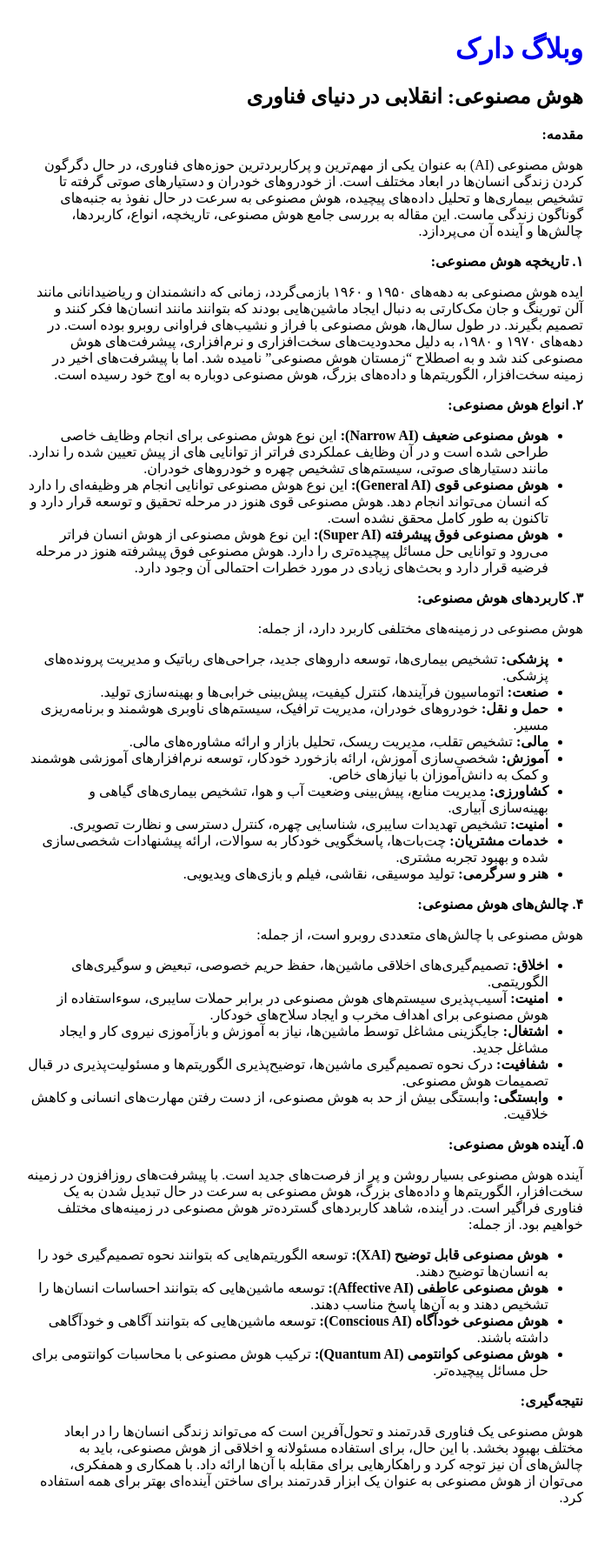
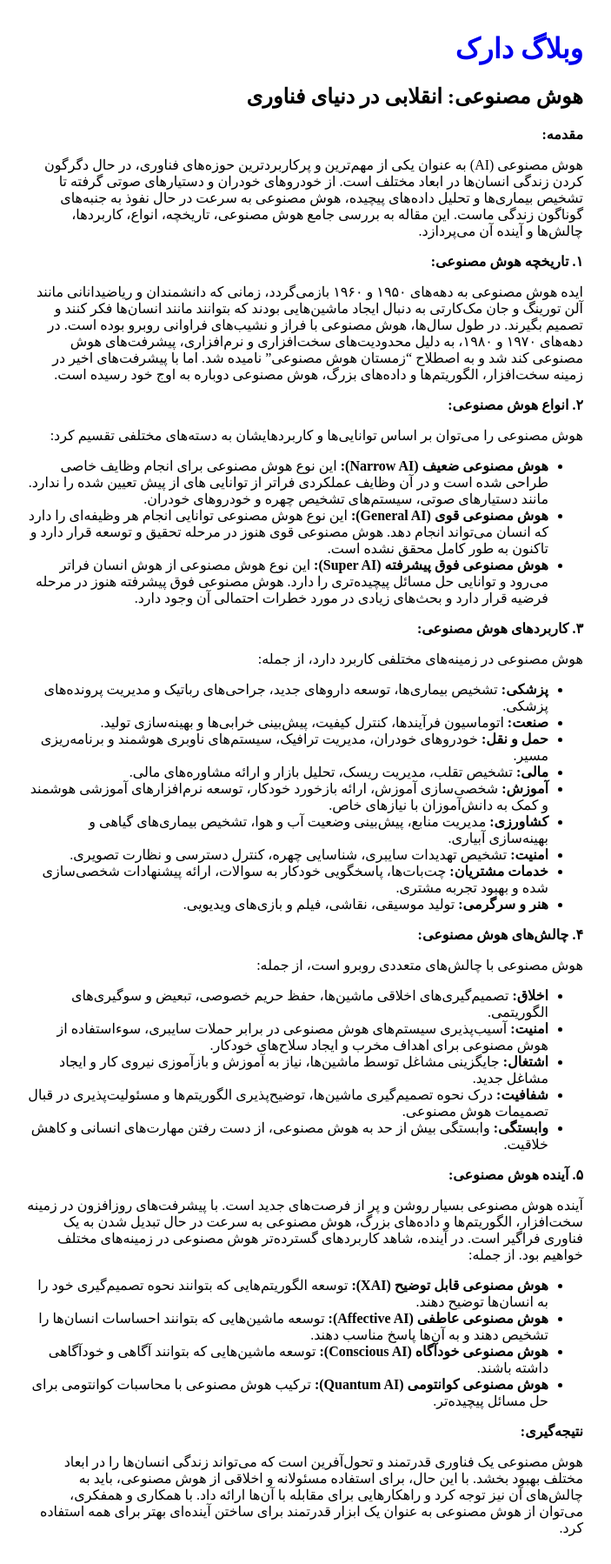
Before and after one commit to darkblog/darkblog.github.io, a Jekyll site: the page built from _posts/2025-2-1-7.md, in a window 1280 px wide. Shown: the whole page at 87% size, without its empty margins (289-992 px from the left). Built offline with Jekyll 4.4.1, drawn with Linux system fonts in a browser that asks for light colours; our own code applies the rules of GitHub Pages for plain Markdown files; before the commit the page ends 1763 px from its top, so only the background shows below that.

Commit message:
Update 2025-2-1-7.md

```diff
--- a/_posts/2025-2-1-7.md
+++ b/_posts/2025-2-1-7.md
@@ -14,6 +14,8 @@ title: هوش مصنوعی: انقلابی در دنیای فناوری
 ایده هوش مصنوعی به دهه‌های ۱۹۵۰ و ۱۹۶۰ بازمی‌گردد، زمانی که دانشمندان و ریاضیدانانی مانند آلن تورینگ و جان مک‌کارتی به دنبال ایجاد ماشین‌هایی بودند که بتوانند مانند انسان‌ها فکر کنند و تصمیم بگیرند. در طول سال‌ها، هوش مصنوعی با فراز و نشیب‌های فراوانی روبرو بوده است. در دهه‌های ۱۹۷۰ و ۱۹۸۰، به دلیل محدودیت‌های سخت‌افزاری و نرم‌افزاری، پیشرفت‌های هوش مصنوعی کند شد و به اصطلاح "زمستان هوش مصنوعی" نامیده شد. اما با پیشرفت‌های اخیر در زمینه سخت‌افزار، الگوریتم‌ها و داده‌های بزرگ، هوش مصنوعی دوباره به اوج خود رسیده است.
 
 **۲. انواع هوش مصنوعی:**
+
+هوش مصنوعی را می‌توان بر اساس توانایی‌ها و کاربردهایشان به دسته‌های مختلفی تقسیم کرد:
 
 * **هوش مصنوعی ضعیف (Narrow AI):** این نوع هوش مصنوعی برای انجام وظایف خاصی طراحی شده است و در آن وظایف عملکردی فراتر از توانایی های از پیش تعیین شده را ندارد. مانند دستیارهای صوتی، سیستم‌های تشخیص چهره و خودروهای خودران.
 * **هوش مصنوعی قوی (General AI):** این نوع هوش مصنوعی توانایی انجام هر وظیفه‌ای را دارد که انسان می‌تواند انجام دهد. هوش مصنوعی قوی هنوز در مرحله تحقیق و توسعه قرار دارد و تاکنون به طور کامل محقق نشده است.
```
